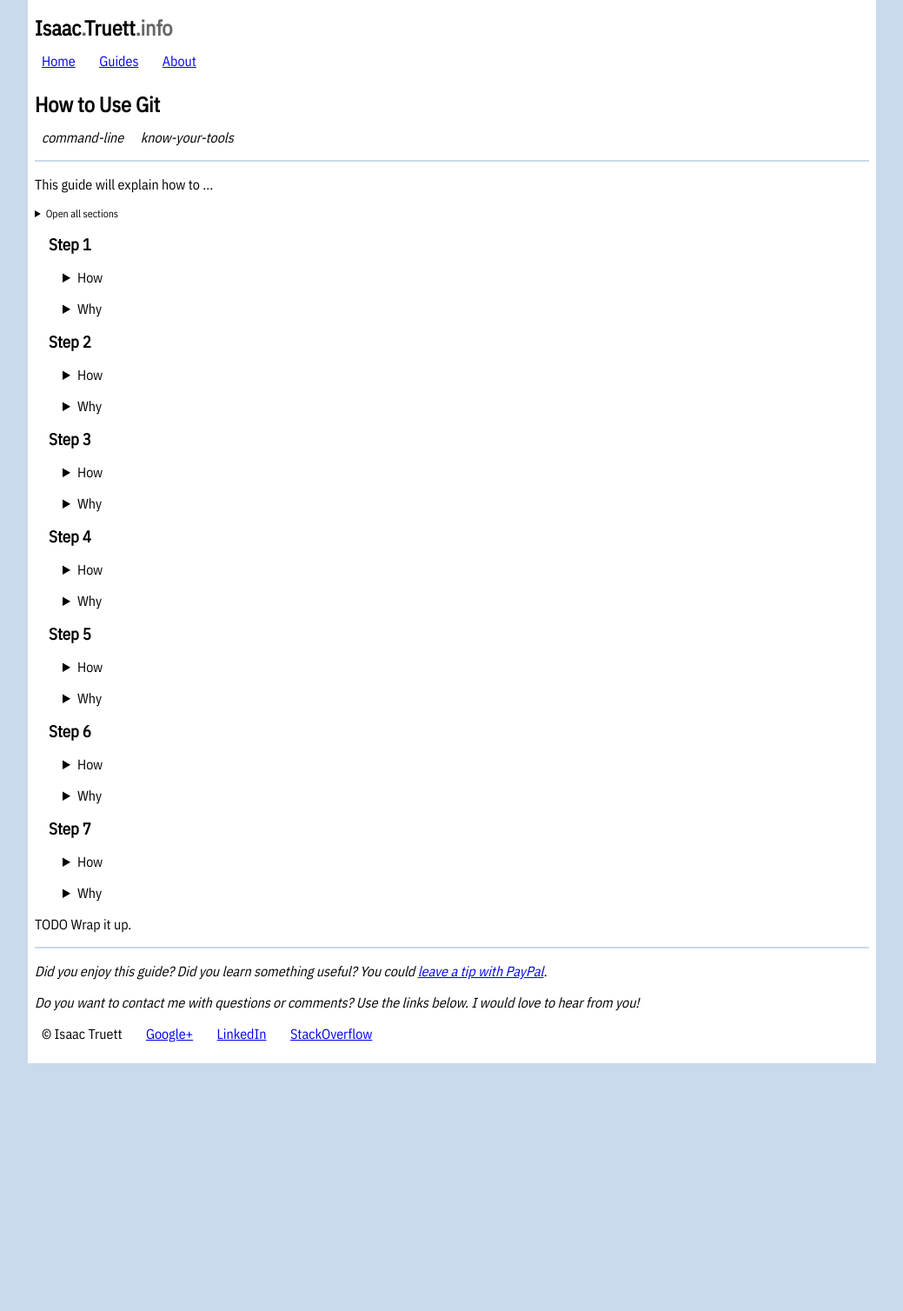
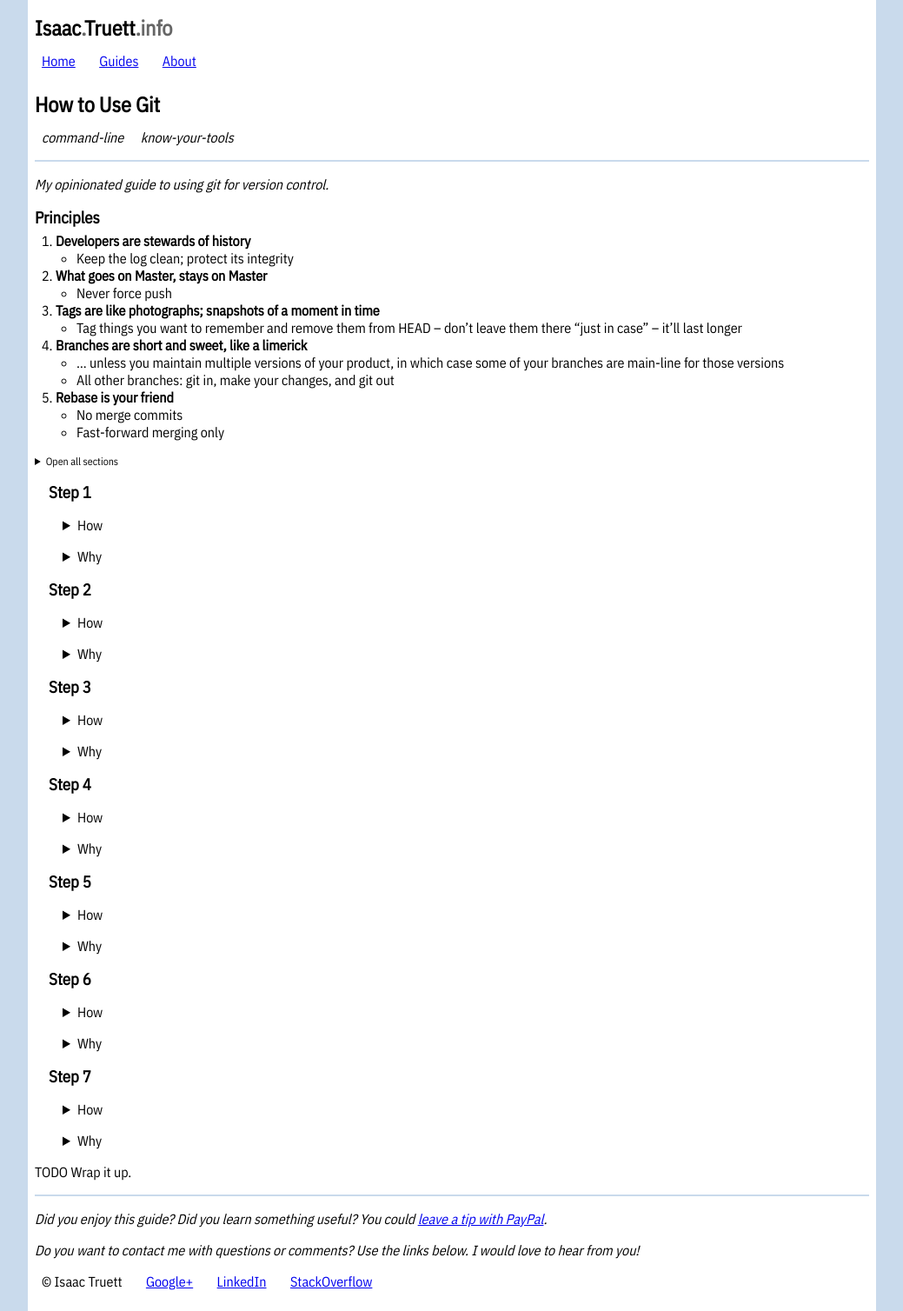
Before and after one commit to itruett/isaac.truett.info, a Jekyll site: the page built from how/to-use-git.html, in a window 1280 px wide. Shown: the whole page at 87% size, without its empty margins (120-1159 px from the left). Built offline with Jekyll 4.4.1, drawn with Linux system fonts in a browser that asks for light colours; before the commit the page ends 1223 px from its top, so only the background shows below that.

Commit message:
Added first draft of the git principles.

```diff
--- a/how/to-use-git.html
+++ b/how/to-use-git.html
@@ -10,7 +10,30 @@ draft: true
 sitemap: false
 ---
 <section>
-	<p>This guide will explain how to ...</p>
+	<p><em>My opinionated guide to using git for version control.</em></p>
+	<h3>Principles</h3>
+	<ol>
+		<li>
+			<strong>Developers are stewards of history</strong>
+			<ul><li>Keep the log clean; protect its integrity</li></ul>
+		</li>
+		<li><strong>What goes on Master, stays on Master</strong>
+			<ul><li>Never force push</li></ul>
+		</li>
+		<li><strong>Tags are like photographs; snapshots of a moment in time</strong>
+			<ul><li>Tag things you want to remember and remove them from HEAD &ndash; don’t leave them there “just in case” &ndash; it’ll last longer</li></ul>
+		<li><strong>Branches are short and sweet, like a limerick</strong>
+			<ul>
+				<li>… unless you maintain multiple versions of your product, in which case some of your branches are main-line for those versions</li>
+				<li>All other branches: git in, make your changes, and git out</li>
+			</ul>
+		<li><strong>Rebase is your friend</strong>
+			<ul>
+				<li>No merge commits</li>
+				<li>Fast-forward merging only</li>
+			</ul>
+		</li>
+	</ol>
 </section>
 <!--more-->
 <details id=open-all><summary>Open all sections</summary></details>
```
